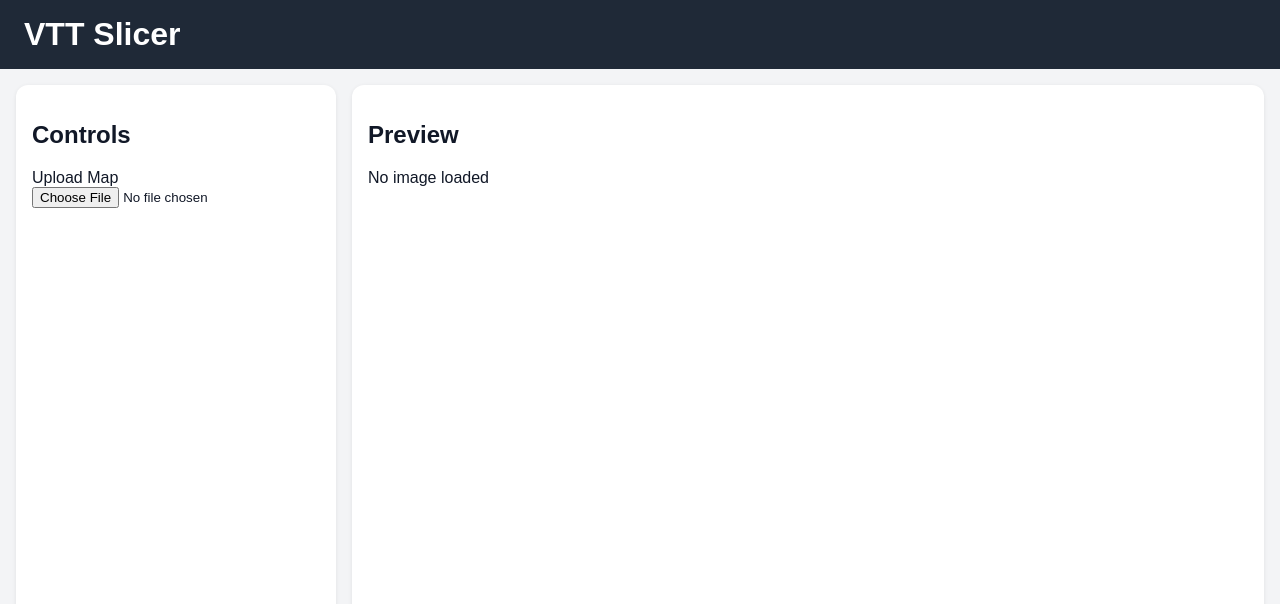
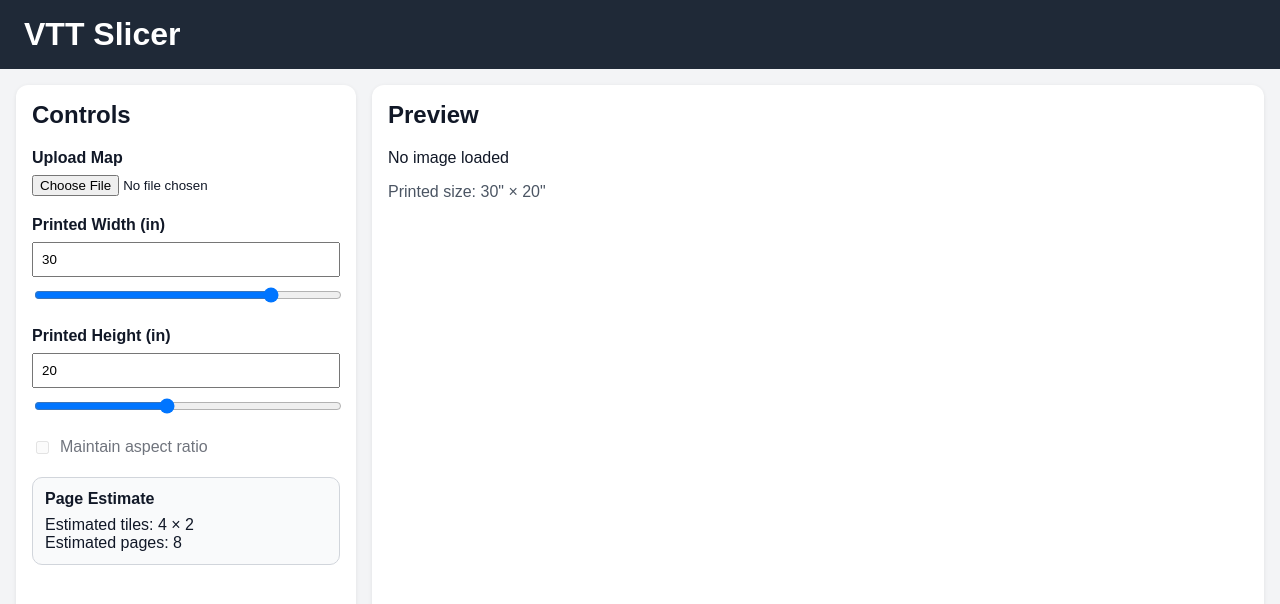
Before and after one commit to Trumpootcom/wms-ts, a React (Vite) app: page / in a window 1280 px wide. Shown: the top 604 px of the page. Built offline with nearby package versions, Linux system fonts and the light colour scheme.

Commit message:
Add printed size controls with aspect ratio lock and page estimate

```diff
--- a/src/App.tsx
+++ b/src/App.tsx
@@ -1,15 +1,132 @@
-import { useState } from "react";
+import { useMemo, useState } from "react";
+
+const MIN_SIZE_IN = 8;
+const MAX_SIZE_IN = 36;
+const DEFAULT_WIDTH_IN = 30;
+const DEFAULT_HEIGHT_IN = 20;
+const TILE_WIDTH_IN = 8;
+const TILE_HEIGHT_IN = 10;
+
+function clamp(value: number, min: number, max: number): number {
+  if (Number.isNaN(value)) return min;
+  return Math.min(Math.max(value, min), max);
+}
+
+function roundToTenth(value: number): number {
+  return Math.round(value * 10) / 10;
+}
 
 function App() {
   const [imageUrl, setImageUrl] = useState<string | null>(null);
+  const [imageAspectRatio, setImageAspectRatio] = useState<number | null>(null);
+
+  const [printedWidthIn, setPrintedWidthIn] = useState<number>(DEFAULT_WIDTH_IN);
+  const [printedHeightIn, setPrintedHeightIn] = useState<number>(DEFAULT_HEIGHT_IN);
+  const [maintainAspectRatio, setMaintainAspectRatio] = useState<boolean>(false);
 
   function handleFileUpload(e: React.ChangeEvent<HTMLInputElement>) {
     const file = e.target.files?.[0];
     if (!file) return;
 
     const url = URL.createObjectURL(file);
-    setImageUrl(url);
+
+    const img = new Image();
+    img.onload = () => {
+      if (!img.width || !img.height) return;
+
+      const aspect = img.width / img.height;
+      setImageAspectRatio(aspect);
+      setImageUrl(url);
+
+      if (maintainAspectRatio) {
+        const adjustedHeight = clamp(
+          roundToTenth(printedWidthIn / aspect),
+          MIN_SIZE_IN,
+          MAX_SIZE_IN,
+        );
+        const adjustedWidth = clamp(
+          roundToTenth(adjustedHeight * aspect),
+          MIN_SIZE_IN,
+          MAX_SIZE_IN,
+        );
+
+        setPrintedHeightIn(adjustedHeight);
+        setPrintedWidthIn(adjustedWidth);
+      }
+    };
+    img.src = url;
   }
+
+  function updateWidth(nextWidthRaw: number) {
+    const nextWidth = clamp(roundToTenth(nextWidthRaw), MIN_SIZE_IN, MAX_SIZE_IN);
+
+    if (maintainAspectRatio && imageAspectRatio) {
+      let nextHeight = roundToTenth(nextWidth / imageAspectRatio);
+      nextHeight = clamp(nextHeight, MIN_SIZE_IN, MAX_SIZE_IN);
+
+      const adjustedWidth = clamp(
+        roundToTenth(nextHeight * imageAspectRatio),
+        MIN_SIZE_IN,
+        MAX_SIZE_IN,
+      );
+
+      setPrintedWidthIn(adjustedWidth);
+      setPrintedHeightIn(nextHeight);
+      return;
+    }
+
+    setPrintedWidthIn(nextWidth);
+  }
+
+  function updateHeight(nextHeightRaw: number) {
+    const nextHeight = clamp(roundToTenth(nextHeightRaw), MIN_SIZE_IN, MAX_SIZE_IN);
+
+    if (maintainAspectRatio && imageAspectRatio) {
+      let nextWidth = roundToTenth(nextHeight * imageAspectRatio);
+      nextWidth = clamp(nextWidth, MIN_SIZE_IN, MAX_SIZE_IN);
+
+      const adjustedHeight = clamp(
+        roundToTenth(nextWidth / imageAspectRatio),
+        MIN_SIZE_IN,
+        MAX_SIZE_IN,
+      );
+
+      setPrintedWidthIn(nextWidth);
+      setPrintedHeightIn(adjustedHeight);
+      return;
+    }
+
+    setPrintedHeightIn(nextHeight);
+  }
+
+  function handleAspectRatioToggle(e: React.ChangeEvent<HTMLInputElement>) {
+    const checked = e.target.checked;
+    setMaintainAspectRatio(checked);
+
+    if (checked && imageAspectRatio) {
+      let nextHeight = roundToTenth(printedWidthIn / imageAspectRatio);
+      nextHeight = clamp(nextHeight, MIN_SIZE_IN, MAX_SIZE_IN);
+
+      const adjustedWidth = clamp(
+        roundToTenth(nextHeight * imageAspectRatio),
+        MIN_SIZE_IN,
+        MAX_SIZE_IN,
+      );
+
+      setPrintedHeightIn(nextHeight);
+      setPrintedWidthIn(adjustedWidth);
+    }
+  }
+
+  const pageEstimate = useMemo(() => {
+    const cols = Math.ceil(printedWidthIn / TILE_WIDTH_IN);
+    const rows = Math.ceil(printedHeightIn / TILE_HEIGHT_IN);
+    return {
+      cols,
+      rows,
+      total: cols * rows,
+    };
+  }, [printedWidthIn, printedHeightIn]);
 
   return (
     <div
@@ -33,12 +150,11 @@ function App() {
       <main
         style={{
           display: "grid",
-          gridTemplateColumns: "320px 1fr",
+          gridTemplateColumns: "340px 1fr",
           gap: "16px",
           padding: "16px",
         }}
       >
-        {/* Controls panel */}
         <aside
           style={{
             background: "white",
@@ -47,20 +163,108 @@ function App() {
             boxShadow: "0 1px 4px rgba(0,0,0,0.08)",
           }}
         >
-          <h2>Controls</h2>
+          <h2 style={{ marginTop: 0 }}>Controls</h2>
 
-          <label>
-            Upload Map
-            <br />
+          <div style={{ marginBottom: "20px" }}>
+            <label style={{ display: "block", fontWeight: 700, marginBottom: "8px" }}>
+              Upload Map
+            </label>
+            <input type="file" accept="image/*" onChange={handleFileUpload} />
+          </div>
+
+          <div style={{ marginBottom: "20px" }}>
+            <label style={{ display: "block", fontWeight: 700, marginBottom: "8px" }}>
+              Printed Width (in)
+            </label>
             <input
-              type="file"
-              accept="image/*"
-              onChange={handleFileUpload}
+              type="number"
+              min={MIN_SIZE_IN}
+              max={MAX_SIZE_IN}
+              step={0.1}
+              value={printedWidthIn}
+              onChange={(e) => updateWidth(Number(e.target.value))}
+              style={{
+                width: "100%",
+                boxSizing: "border-box",
+                padding: "8px",
+                marginBottom: "8px",
+              }}
             />
-          </label>
+            <input
+              type="range"
+              min={MIN_SIZE_IN}
+              max={MAX_SIZE_IN}
+              step={0.5}
+              value={printedWidthIn}
+              onChange={(e) => updateWidth(Number(e.target.value))}
+              style={{ width: "100%" }}
+            />
+          </div>
+
+          <div style={{ marginBottom: "20px" }}>
+            <label style={{ display: "block", fontWeight: 700, marginBottom: "8px" }}>
+              Printed Height (in)
+            </label>
+            <input
+              type="number"
+              min={MIN_SIZE_IN}
+              max={MAX_SIZE_IN}
+              step={0.1}
+              value={printedHeightIn}
+              onChange={(e) => updateHeight(Number(e.target.value))}
+              style={{
+                width: "100%",
+                boxSizing: "border-box",
+                padding: "8px",
+                marginBottom: "8px",
+              }}
+            />
+            <input
+              type="range"
+              min={MIN_SIZE_IN}
+              max={MAX_SIZE_IN}
+              step={0.5}
+              value={printedHeightIn}
+              onChange={(e) => updateHeight(Number(e.target.value))}
+              style={{ width: "100%" }}
+            />
+          </div>
+
+          <div style={{ marginBottom: "20px" }}>
+            <label
+              style={{
+                display: "flex",
+                alignItems: "center",
+                gap: "8px",
+                opacity: imageAspectRatio ? 1 : 0.6,
+              }}
+            >
+              <input
+                type="checkbox"
+                checked={maintainAspectRatio}
+                disabled={!imageAspectRatio}
+                onChange={handleAspectRatioToggle}
+              />
+              Maintain aspect ratio
+            </label>
+          </div>
+
+          <div
+            style={{
+              border: "1px solid #d1d5db",
+              borderRadius: "10px",
+              padding: "12px",
+              background: "#f9fafb",
+            }}
+          >
+            <div style={{ fontWeight: 700, marginBottom: "8px" }}>Page Estimate</div>
+            <div>
+              Estimated tiles: {pageEstimate.cols} × {pageEstimate.rows}
+            </div>
+            <div>Estimated pages: {pageEstimate.total}</div>
+          </div>
         </aside>
 
-        {/* Preview panel */}
         <section
           style={{
             background: "white",
@@ -70,11 +274,12 @@ function App() {
             minHeight: "500px",
           }}
         >
-          <h2>Preview</h2>
+          <h2 style={{ marginTop: 0 }}>Preview</h2>
 
           {imageUrl ? (
             <img
               src={imageUrl}
+              alt="Uploaded map preview"
               style={{
                 maxWidth: "100%",
                 maxHeight: "600px",
@@ -84,6 +289,10 @@ function App() {
           ) : (
             <p>No image loaded</p>
           )}
+
+          <div style={{ marginTop: "16px", color: "#4b5563" }}>
+            Printed size: {printedWidthIn}" × {printedHeightIn}"
+          </div>
         </section>
       </main>
     </div>
```
